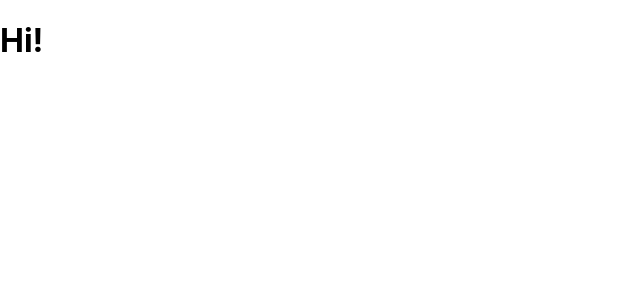
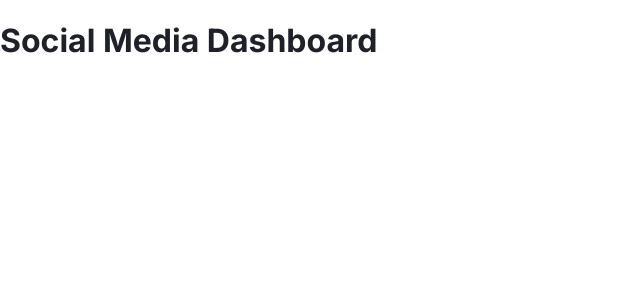
Before and after one commit to ritaxcorreia/react-dashboard, a React (Create React App) app: page / in a window 1280 px wide. Shown: the top 300 px of the page, without its empty margins (0-640 px from the left). Built offline with nearby package versions, Linux system fonts and the light colour scheme.

Commit message:
Initial component structured added, needs to be built

```diff
--- a/public/index.html
+++ b/public/index.html
@@ -8,6 +8,7 @@
   <meta name="theme-color" content="#000000" />
   <meta name="description" content="A social media dashboard built in React" />
   <link rel="apple-touch-icon" href="%PUBLIC_URL%/touch-icon.png" />
+  <link href="https://fonts.googleapis.com/css2?family=Inter:wght@400;700&display=swap" rel="stylesheet">
 
   <title>Social media dashboard built in React</title>
 </head>
--- a/src/App.css
+++ b/src/App.css
@@ -1,4 +1,4 @@
-.App {
+/* .App {
   text-align: center;
 }
 
@@ -35,4 +35,4 @@
   to {
     transform: rotate(360deg);
   }
-}
+} */
--- a/src/App.js
+++ b/src/App.js
@@ -1,7 +1,8 @@
 import "./App.css";
+import Header from "./components/Header";
 
 function App() {
-	return <h1>Hi!</h1>;
+	return <Header headerTitle="Social Media Dashboard"> </Header>;
 }
 
 export default App;
--- /dev/null
+++ b/src/components/Header.css
@@ -0,0 +1,3 @@
+.heading {
+	color: hsl(230, 17%, 14%);
+}
--- /dev/null
+++ b/src/components/Header.js
@@ -0,0 +1,6 @@
+import "./Header.css";
+
+function Header(props) {
+	return <h1 className="heading">{props.headerTitle}</h1>;
+}
+export default Header;
--- a/src/index.css
+++ b/src/index.css
@@ -1,13 +1,12 @@
 body {
-  margin: 0;
-  font-family: -apple-system, BlinkMacSystemFont, 'Segoe UI', 'Roboto', 'Oxygen',
-    'Ubuntu', 'Cantarell', 'Fira Sans', 'Droid Sans', 'Helvetica Neue',
-    sans-serif;
-  -webkit-font-smoothing: antialiased;
-  -moz-osx-font-smoothing: grayscale;
+	margin: 0;
+	font-family: "Inter", sans-serif;
+	-webkit-font-smoothing: antialiased;
+	-moz-osx-font-smoothing: grayscale;
+	background-color: hsl(0, 0%, 100%);
 }
 
 code {
-  font-family: source-code-pro, Menlo, Monaco, Consolas, 'Courier New',
-    monospace;
+	font-family: source-code-pro, Menlo, Monaco, Consolas, "Courier New",
+		monospace;
 }
```
Also changed, not shown: src/components/MainCard.js (added, +7 -0 lines), src/components/MiniCard.js (added, +7 -0 lines), src/components/MainCard.css (added), src/components/MiniCard.css (added), 1 other file (tests, documents, lock files or other folders).
